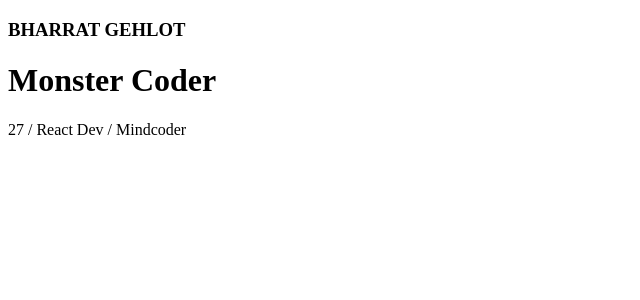
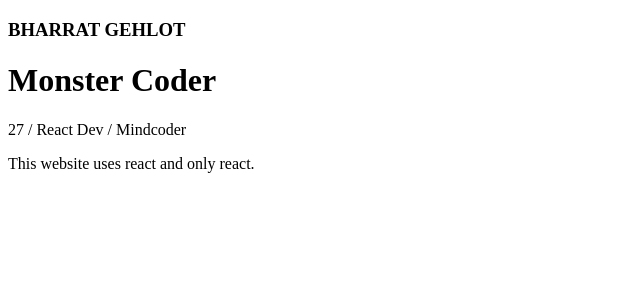
Before and after one commit to bharratgehlot/bharratgehlot, a React (Vite) app: page / in a window 1280 px wide. Shown: the top 300 px of the page, without its empty margins (0-640 px from the left). Built offline with nearby package versions, Linux system fonts and the light colour scheme.

Commit message:
deployed website in seconds

```diff
--- a/src/App.jsx
+++ b/src/App.jsx
@@ -14,6 +14,7 @@ function App() {
       <p className="read-the-docs">
         27 / React Dev / Mindcoder
       </p>
+      <p>This website uses react and only react. </p>
     </>
   )
 }
```
